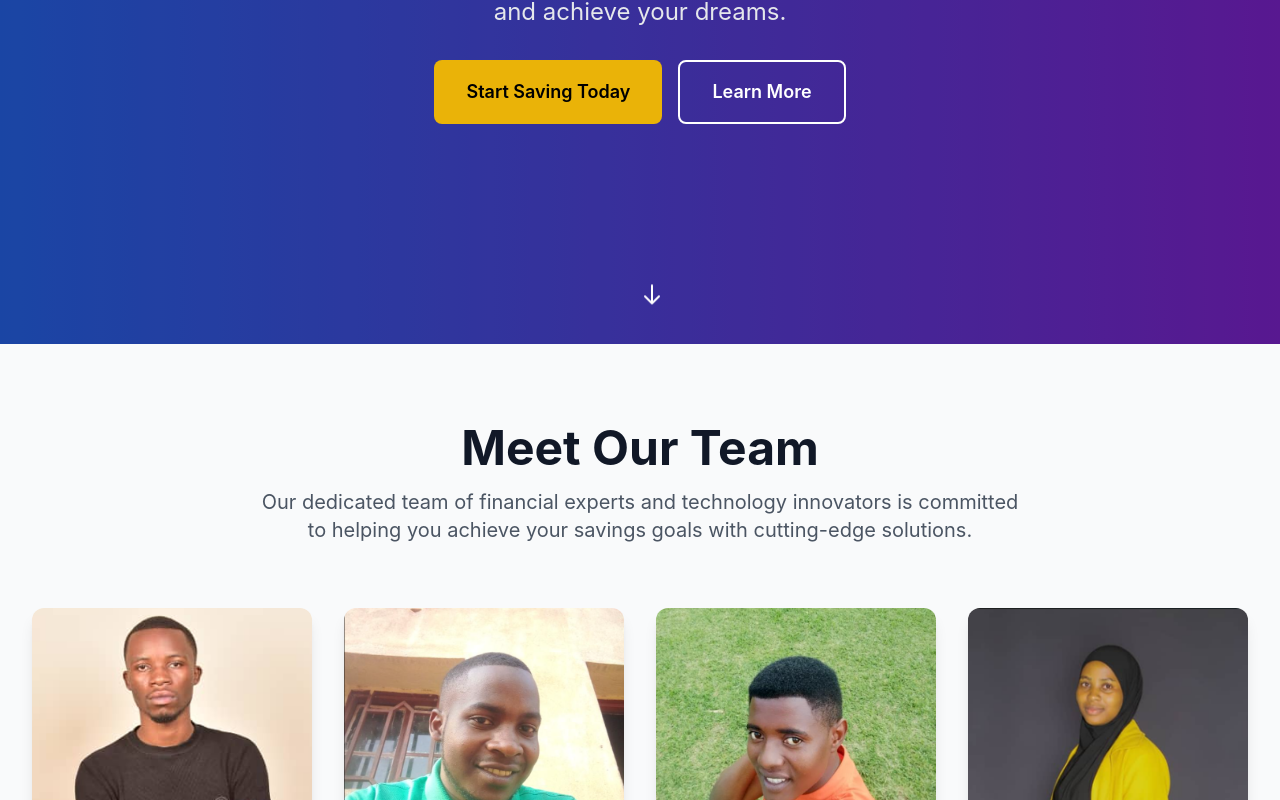
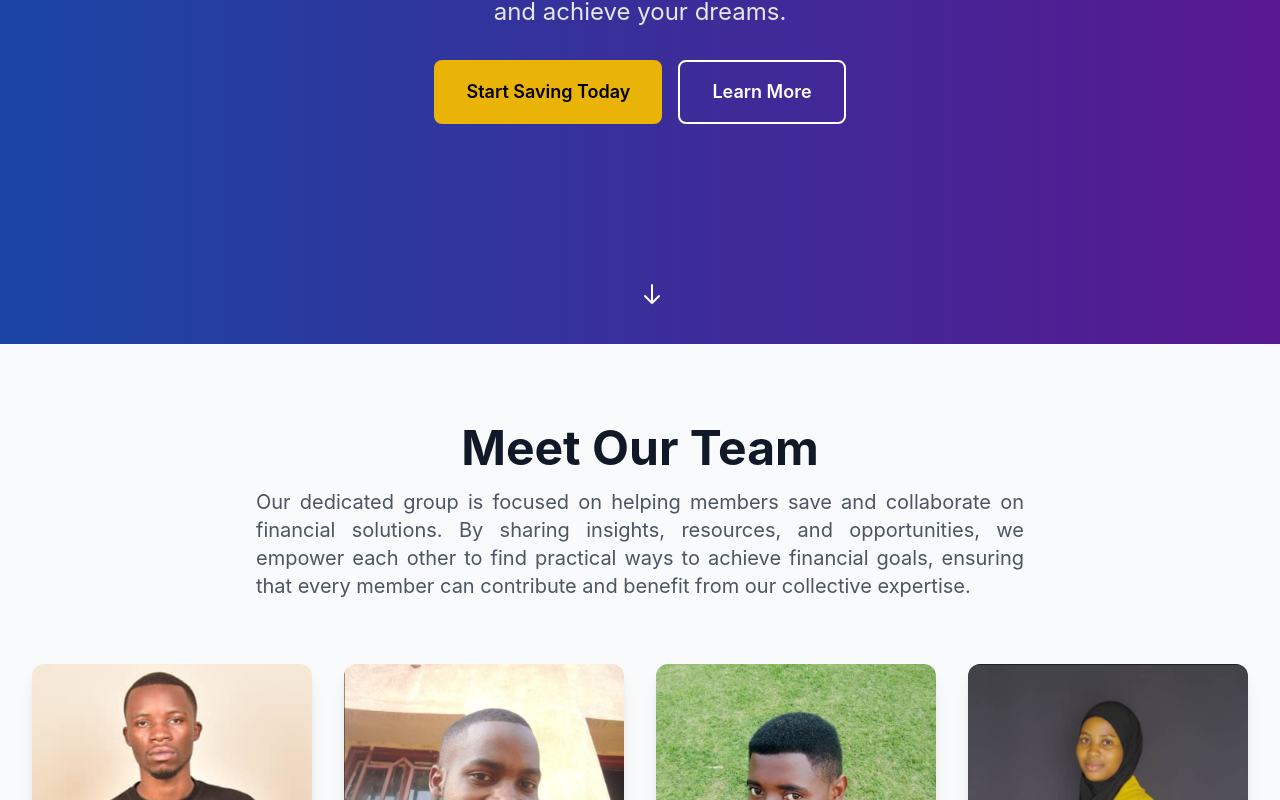
Before and after one commit to mabab2000/viva-save-web, a React (Vite) app: page / in a window 1280 px wide. Shown: the part 520-1320 px from the top of the page. Built offline with nearby package versions, Linux system fonts and the light colour scheme.

Commit message:
update about

```diff
--- a/src/components/Team.jsx
+++ b/src/components/Team.jsx
@@ -74,10 +74,13 @@ const Team = () => {
           <h2 className="text-4xl md:text-5xl font-bold text-gray-900 mb-4">
             Meet Our Team
           </h2>
-          <p className="text-xl text-gray-600 max-w-3xl mx-auto">
-            Our dedicated team of financial experts and technology innovators is committed to
-            helping you achieve your savings goals with cutting-edge solutions.
-          </p>
+         <p className="text-xl text-gray-600 max-w-3xl mx-auto text-justify">
+  Our dedicated group is focused on helping members save and collaborate on
+  financial solutions. By sharing insights, resources, and opportunities,
+  we empower each other to find practical ways to achieve financial goals,
+  ensuring that every member can contribute and benefit from our collective expertise.
+</p>
+
         </div>
 
         {/* Team Grid */}
```
